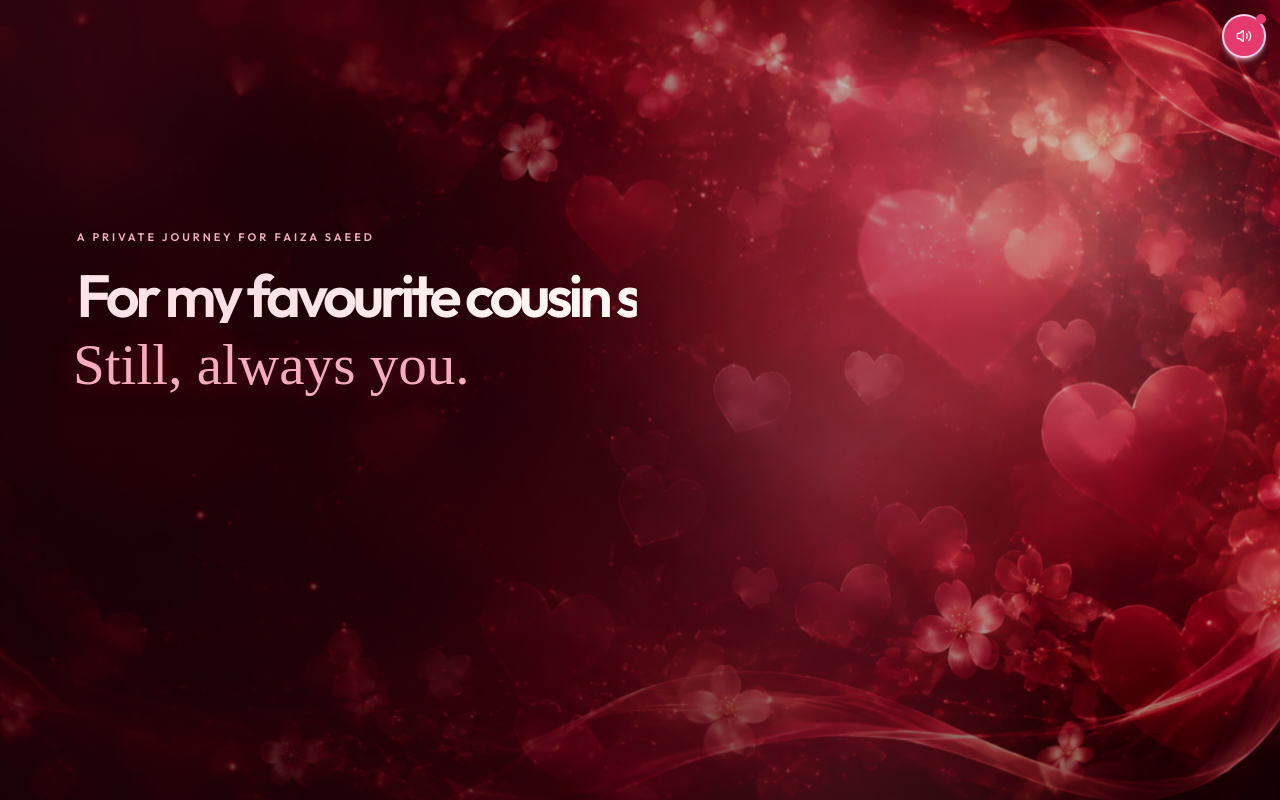
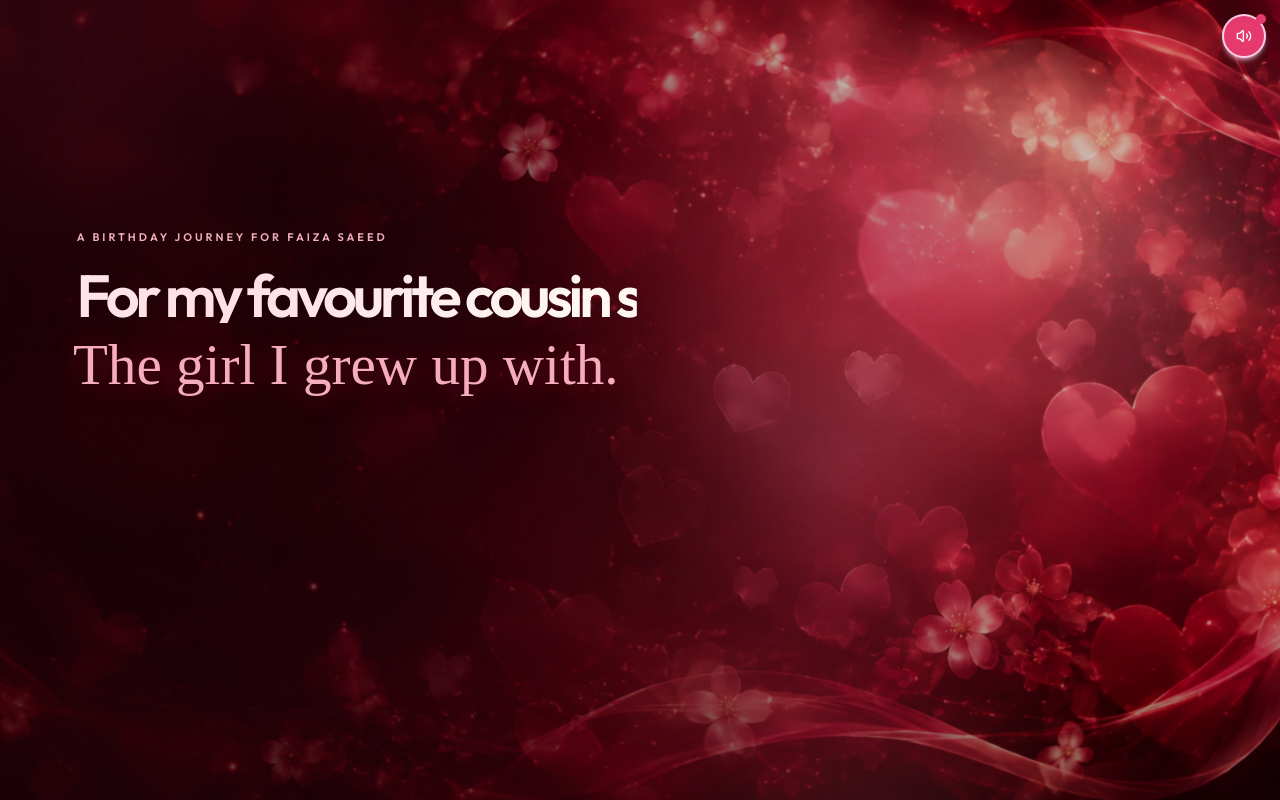
Before and after one commit to mrehanch11-gif/birthday-surprise-template, a React (Vite) app: page / in a window 1280 px wide. Both pictures are taken after a click on the button 640 px from the left and 400 px from the top of the page. Built offline with nearby package versions, Linux system fonts and the light colour scheme.

Commit message:
Replace romantic wording with cousin-sister birthday theme

```diff
--- a/src/components/StageWelcome.tsx
+++ b/src/components/StageWelcome.tsx
@@ -44,12 +44,12 @@ export default function StageWelcome({ onStart, info }: StageWelcomeProps) {
     <div className="welcome-ambient welcome-ambient-two" />
 
     <section className="welcome-copy-panel">
-      <p className="welcome-kicker">A private journey for {info.herName}</p>
+      <p className="welcome-kicker">A birthday journey for {info.herName}</p>
       <h1>
         <span className="welcome-title-line welcome-distance-title">{TEMPLATE_CONFIG.distanceLabel}.</span>
-        <span className="welcome-title-line welcome-script">Still, always you.</span>
+        <span className="welcome-title-line welcome-script">The girl I grew up with.</span>
       </h1>
-      <p className="welcome-copy">From {info.hisCity} to {info.herCity}, my heart has never felt far from yours.</p>
+      <p className="welcome-copy">From childhood memories to where life has taken us today, this little surprise is for my cousin sister and one of my closest friends.</p>
 
       <div className="welcome-route" aria-label={`${info.hisCity} to ${info.herCity}`}>
         <span><MapPin />{info.hisCity}</span>
@@ -58,7 +58,7 @@ export default function StageWelcome({ onStart, info }: StageWelcomeProps) {
       </div>
 
       <div className="welcome-actions">
-        <button type="button" onClick={handleStart}>Begin our story <ArrowRight /></button>
+        <button type="button" onClick={handleStart}>Begin our memories <ArrowRight /></button>
       </div>
     </section>
     <footer className="welcome-signature"><CreatorCredit /></footer>
```
